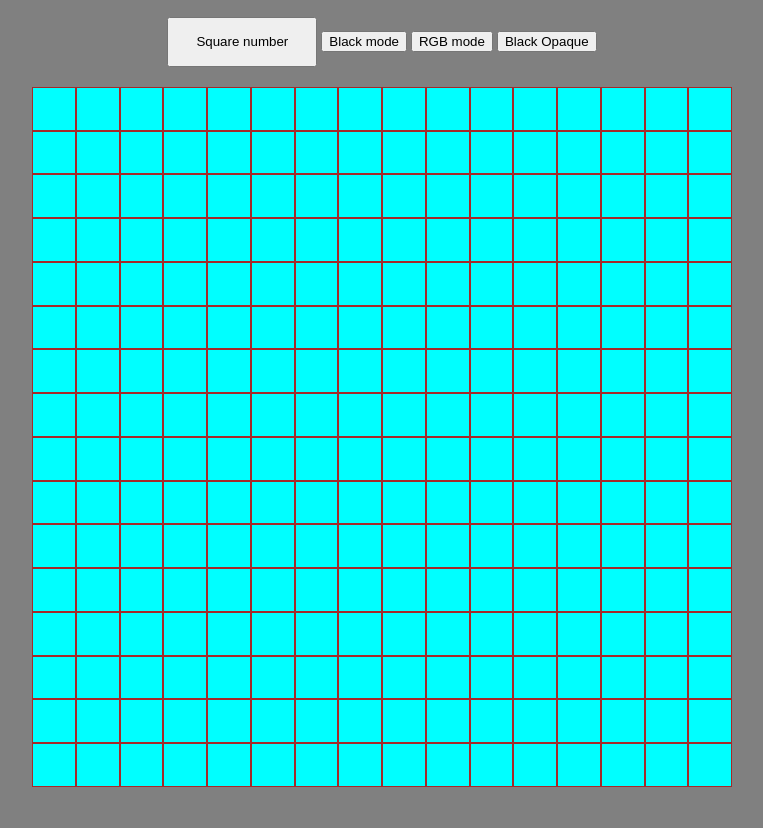
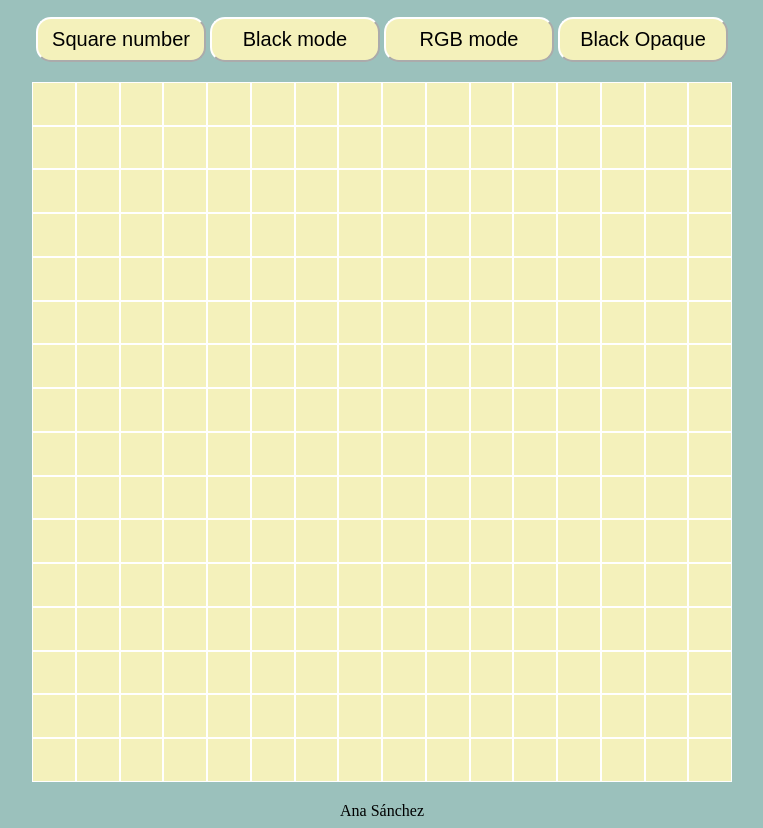
Before and after one commit to AnaSanchez95/etch-a-sketch, a plain HTML site: page index.html in a window 1280 px wide. Shown: the part 91-919 px from the top of the page, without its empty margins (258-1021 px from the left). Before the commit the page ends 886 px from the top, so only its background shows below. Drawn offline with Linux system fonts and the light colour scheme.

Commit message:
Change css and js

```diff
--- a/index.html
+++ b/index.html
@@ -13,11 +13,12 @@
       <h1>Etch A Sketch</h1>
     </header>
     <div>
-      <button id="square-number">Square number</button>
-      <button id="btn-black">Black mode</button>
-      <button id="btn-rgb">RGB mode</button>
-      <button id="bnt-black-opaque">Black Opaque</button>
+      <button id="square-number" class="btn">Square number</button>
+      <button id="btn-black" class="btn">Black mode</button>
+      <button id="btn-rgb" class="btn">RGB mode</button>
+      <button id="bnt-black-opaque" class="btn">Black Opaque</button>
     </div>
     <div id="container"></div>
+    <footer>Ana Sánchez</footer>
   </body>
 </html>
--- a/script.js
+++ b/script.js
@@ -1,73 +1,98 @@
+createGrid();
+let opaque = 0.1;
 
-createGrid();
 function page() {
-    let btnSquareNumber = document.getElementById('square-number');
-    let btnRGB = document.getElementById('btn-rgb');
-    let btnBlack = document.getElementById('btn-black');
+  let btnSquareNumber = document.getElementById("square-number");
+  let btnBlack = document.getElementById("btn-black");
+  let btnRGB = document.getElementById("btn-rgb");
+  let btnBlackOpaque = document.getElementById("bnt-black-opaque");
 
-    btnBlack.addEventListener('click', pressBtnBlack);
-    btnSquareNumber.addEventListener('click', changeSquaresNumber);
-    btnRGB.addEventListener('click', pressBtnRGB)
+  btnSquareNumber.addEventListener("click", changeSquaresNumber);
+  btnBlack.addEventListener("click", pressBtnBlack);
+  btnRGB.addEventListener("click", pressBtnRGB);
+  btnBlackOpaque.addEventListener("click", pressBtnBlackOpaque);
 }
 
 function clearContainer() {
-    let container = document.getElementById('container');
-    container.innerHTML = '';
+  let container = document.getElementById("container");
+  container.innerHTML = "";
 }
 
 function changeSquaresNumber() {
-    let newSquareNumber = parseInt(prompt('Square Number'));
+  let newSquareNumber = parseInt(prompt("Square Number"));
 
   if (newSquareNumber <= 100 && newSquareNumber > 0) {
     clearContainer();
     createGrid(newSquareNumber);
-    }
-    else {
-        alert('The number is not correct')
+  } else {
+    alert("The number is not correct");
   }
 }
 
 function createGrid(newSquareNumber) {
-    let container = document.getElementById('container');
-    squareNumber = newSquareNumber || 16;
+  let container = document.getElementById("container");
+  let squareNumber = newSquareNumber || 16;
   let totalSquareNumber = squareNumber * squareNumber;
-
 
   container.style.gridTemplateColumns = `repeat(${squareNumber}, 1fr)`;
   container.style.gridTemplateRows = `repeat(${squareNumber}, 1fr)`;
 
   for (let i = 0; i < totalSquareNumber; i++) {
-        const grid = document.createElement('div');
+    const grid = document.createElement("div");
     container.appendChild(grid);
-        grid.setAttribute('id', 'grid');
+    grid.setAttribute("id", "grid");
   }
   page();
 }
 
+function pressBtnBlackOpaque() {
+  let grids = document.querySelectorAll("#grid");
+
+  grids.forEach((grid) => {
+        grid.addEventListener("mouseover", () =>
+        changeSquareColorBlackOpaque(grid)
+        );
+  });
+}
+
+function changeSquareColorBlackOpaque(grid) {
+   let gridColor = grid.style.backgroundColor;
+
+  if (gridColor === "rgba(0, 0, 0, 1)") {
+    opaque = 0.1;
+  } else  {
+    grid.style.backgroundColor = "rgba(0, 0, 0, " + opaque + ")"
+    opaque += 0.1;
+  }
+}
+
 function pressBtnBlack() {
-    let grids = document.querySelectorAll('#grid');
+  let grids = document.querySelectorAll("#grid");
 
-    grids.forEach(grid => {
-        grid.addEventListener('mouseover', () => changeSquareColor(grid));
+  grids.forEach((grid) => {
+    grid.addEventListener("mouseover", () => changeSquareColor(grid));
   });
 }
 
 function changeSquareColor(grid) {
-    grid.style.backgroundColor = 'black';
+  grid.style.backgroundColor = "black";
 }
 
 function randomColor(min, max) {
-    return Math.floor( Math.random() * (max - min + 1) + min);
+  return Math.floor(Math.random() * (max - min + 1) + min);
 }
 
 function changeSquareColorRGB(grid) {
-    grid.style.backgroundColor = `rgb(${randomColor(0, 255)}, ${randomColor(0, 255)}, ${randomColor(0, 255)})`;
+  grid.style.backgroundColor = `rgb(${randomColor(0, 255)}, ${randomColor(
+    0,
+    255
+  )}, ${randomColor(0, 255)})`;
 }
 
 function pressBtnRGB() {
-    let grids = document.querySelectorAll('#grid');
+  let grids = document.querySelectorAll("#grid");
 
-    grids.forEach(grid => {
-        grid.addEventListener('mouseover', () => changeSquareColorRGB(grid));
+  grids.forEach((grid) => {
+    grid.addEventListener("mouseover", () => changeSquareColorRGB(grid));
   });
 }
--- a/style.css
+++ b/style.css
@@ -1,5 +1,5 @@
 body {
-    background-color: grey;
+    background-color: #9bc1bc;
     display: flex;
     flex-direction: column;
     align-items: center;
@@ -7,9 +7,13 @@ body {
     gap: 20px;
   }
 
-#square-number {
-    width: 150px;
-    height: 50px;
+  .btn {
+      width: 170px;
+      height: 45px;
+      font-size: 20px;
+      background-color: #f4f1bb;
+      border-radius: 15px;
+      border-color: white;
     }
 
   #container {
@@ -17,14 +21,12 @@ body {
     height: 700px;
     width: 700px;
     display: grid;
-
   }
   #grid {
     border: 1px;
     border-style: solid;
-    background-color: aqua;
-    border-color: brown;
+    background-color: #f4f1bb;
+    border-color: white;
     width: auto;
     height: auto;
-
   }
```
Lines whose indentation alone changed are shown as unchanged.
